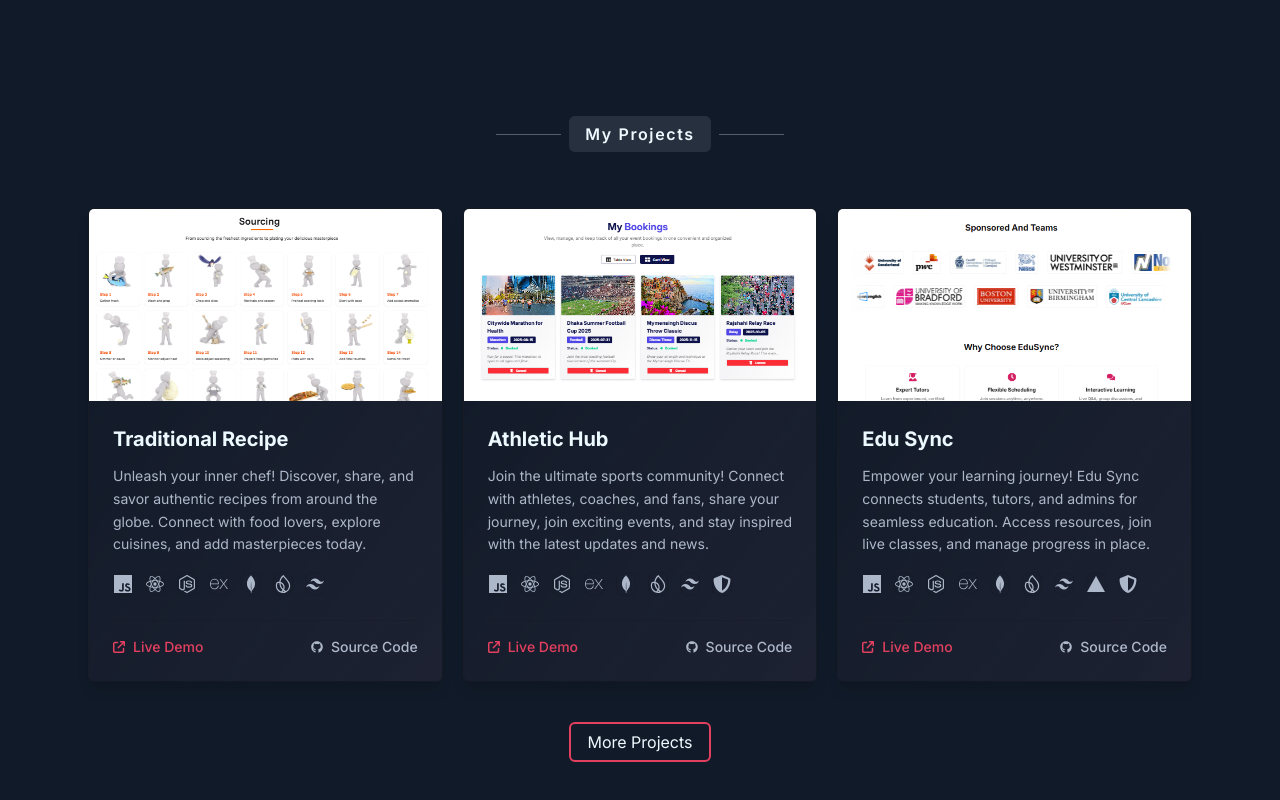
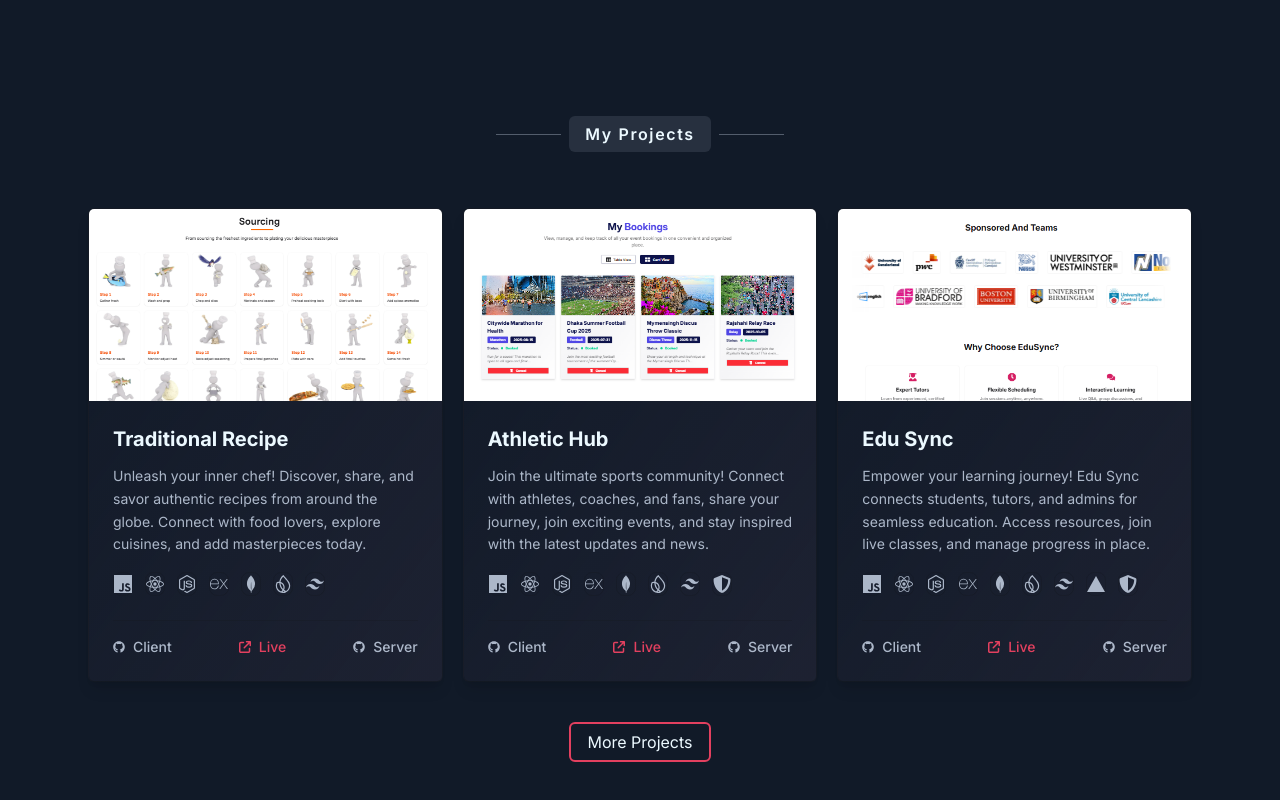
Before and after one commit to shihabuddin-dev/shihab-dev, a React (Vite) app: page /#about in a window 1280 px wide. Shown: the part 1950-2750 px from the top of the page. Built offline with nearby package versions, Linux system fonts and the light colour scheme.

Commit message:
update projects and update few of the field

```diff
--- a/src/components/home/Hero.jsx
+++ b/src/components/home/Hero.jsx
@@ -30,7 +30,7 @@ const Hero = () => {
                 <h2 className="text-base md:text-2xl font-medium text-base-content/80"
                 >
                     <Typewriter
-                        words={['MERN Stack Developer', 'Learning TypeScript & Next.js', 'Tech Enthusiast', 'Continuous Learner!']}
+                        words={['MERN Stack Developer','Paassionate Full Stack Developer', 'Tech Enthusiast','Learning TypeScript',]}
                         loop={100}
                         cursor
                         cursorStyle='|'
--- a/src/components/home/ProjectCard.jsx
+++ b/src/components/home/ProjectCard.jsx
@@ -131,22 +131,31 @@ const ProjectCard = ({ project }) => {
         {/* Links */}
         <div className="flex items-center justify-between pt-4 border-t border-base-300/30">
           <a
+            href={links.githubClient}
+            target="_blank"
+            rel="noopener noreferrer"
+            className="inline-flex items-center gap-2 text-sm font-medium text-base-content/70 hover:text-base-content transition-colors duration-300 hover:scale-105"
+          >
+            <FaGithub className="w-3 h-3" />
+            Client
+          </a>
+          <a
             href={links.live}
             target="_blank"
             rel="noopener noreferrer"
             className="inline-flex items-center gap-2 text-sm font-medium text-primary hover:text-primary-focus transition-colors duration-300 hover:scale-105"
           >
             <FaArrowUpRightFromSquare className="w-3 h-3" />
-            Live Demo
+            Live
           </a>
           <a
-            href={links.github}
+            href={links.githubServer}
             target="_blank"
             rel="noopener noreferrer"
             className="inline-flex items-center gap-2 text-sm font-medium text-base-content/70 hover:text-base-content transition-colors duration-300 hover:scale-105"
           >
             <FaGithub className="w-3 h-3" />
-            Source Code
+            Server
           </a>
         </div>
       </div>
--- a/src/components/home/Projects.jsx
+++ b/src/components/home/Projects.jsx
@@ -53,7 +53,8 @@ const projectsData = [
     tags: ["SiJavascript", "SiReact", "SiNodedotjs", "SiExpress", "SiMongodb", "SiFirebase", "SiTailwindcss"],
     links: {
       live: "https://traditional-recipe.web.app/",
-      github: "https://github.com/shihabuddin-dev/traditional-recipe-client",
+      githubClient: "https://github.com/shihabuddin-dev/traditional-recipe-client",
+      githubServer: "https://github.com/shihabuddin-dev/traditional-recipe-server",
     },
   },
   {
@@ -61,10 +62,11 @@ const projectsData = [
     title: "Athletic Hub",
     description: "Join the ultimate sports community! Connect with athletes, coaches, and fans, share your journey, join exciting events, and stay inspired with the latest updates and news.",
     images: [project2Img1, project2Img2, project2Img3, project2Img4, project2Img5, project2Img6, project2Img7, project2Img8, project2Img9, project2Img10, project2Img11, project2Img12, project2Img13],
-    tags: ["SiJavascript", "SiReact", "SiNodedotjs", "SiExpress", "SiMongodb", "SiFirebase", "SiTailwindcss","SiJwt"],
+    tags: ["SiJavascript", "SiReact", "SiNodedotjs", "SiExpress", "SiMongodb", "SiFirebase", "SiTailwindcss", "SiJwt"],
     links: {
       live: "https://athletichub-pro.web.app/",
-      github: "https://github.com/shihabuddin-dev/athletic-hub-client",
+      githubClient: "https://github.com/shihabuddin-dev/athletic-hub-client",
+      githubServer: "https://github.com/shihabuddin-dev/athletic-hub-server",
     },
   },
   {
@@ -75,9 +77,11 @@ const projectsData = [
     tags: ["SiJavascript", "SiReact", "SiNodedotjs", "SiExpress", "SiMongodb", "SiFirebase", "SiTailwindcss", "SiVercel", "SiJwt"],
     links: {
       live: "https://edu-sync-pro.web.app/",
-      github: "https://github.com/shihabuddin-dev/edu-sync-client",
+      githubClient: "https://github.com/shihabuddin-dev/edu-sync-client",
+      githubServer: "https://github.com/shihabuddin-dev/edu-sync-server",
     },
   },
+
 ];
 
 const Projects = () => {
--- a/src/components/shared/Navbar.jsx
+++ b/src/components/shared/Navbar.jsx
@@ -45,7 +45,7 @@ const Navbar = () => {
                 {/* Buttons - large screens */}
                 <div className="hidden lg:flex items-center gap-4">
                     <ThemeToggle />
-                    <Button variant="outline"><a href={resume} download>RESUME</a></Button>
+                    <Button variant="primary"><a href={resume} download>RESUME</a></Button>
                 </div>
 
                 {/* Hamburger - small screens */}
@@ -95,7 +95,7 @@ const Navbar = () => {
                     {/* Resume & Theme Toggle */}
                     <div className="flex justify-center items-center gap-4">
                         <ThemeToggle />
-                        <Button onClick={handleLinkClick} variant="outline">
+                        <Button onClick={handleLinkClick} variant="primary">
                             <a href={resume} download>RESUME</a>
                         </Button>
                     </div>
--- a/src/main.jsx
+++ b/src/main.jsx
@@ -5,8 +5,8 @@ import { RouterProvider } from 'react-router'
 import router from './router/routes.jsx'
 
 // word pronunce
-// import pronounceWord from './utils/PronounceWord.js'
-// pronounceWord('Welcome to Shihab Uddin Website')
+import pronounceWord from './utils/PronounceWord.js'
+pronounceWord('Welcome to Shihab Uddin Website')
 
 createRoot(document.getElementById('root')).render(
   <StrictMode>
```
